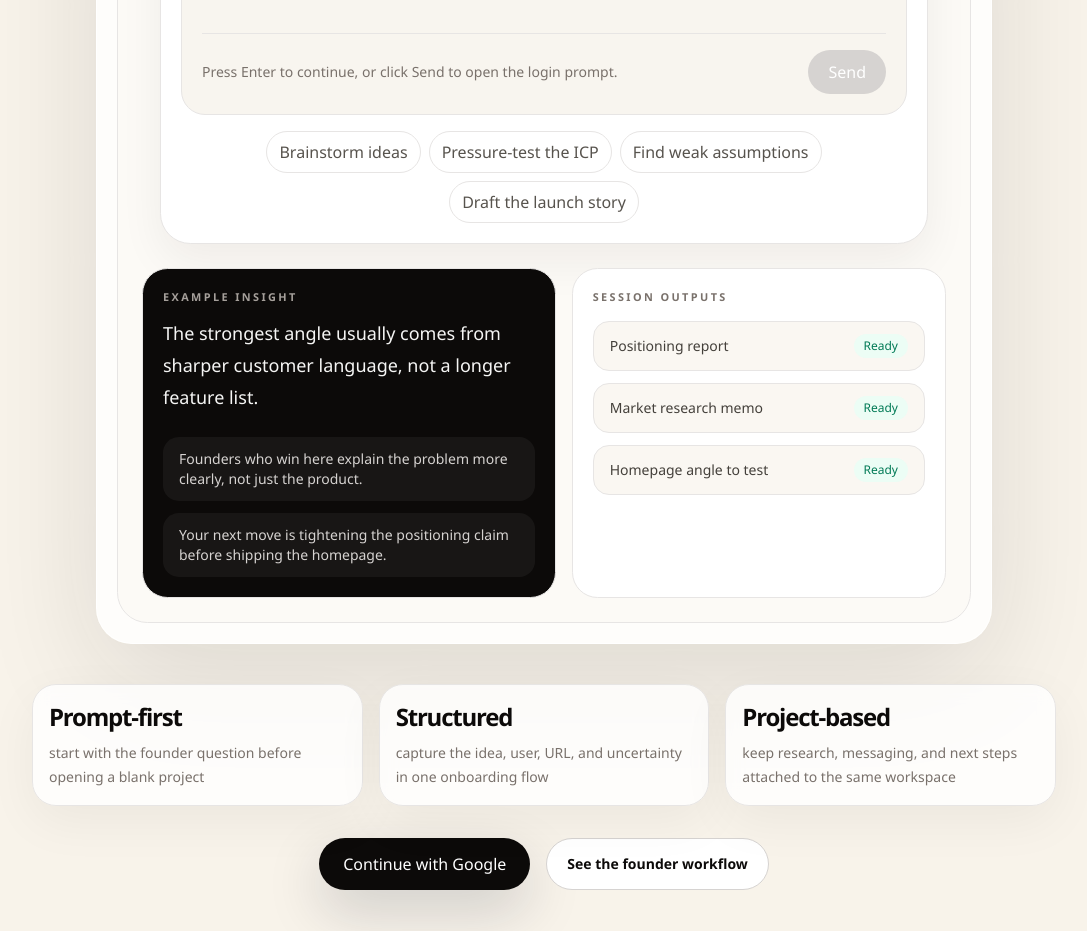
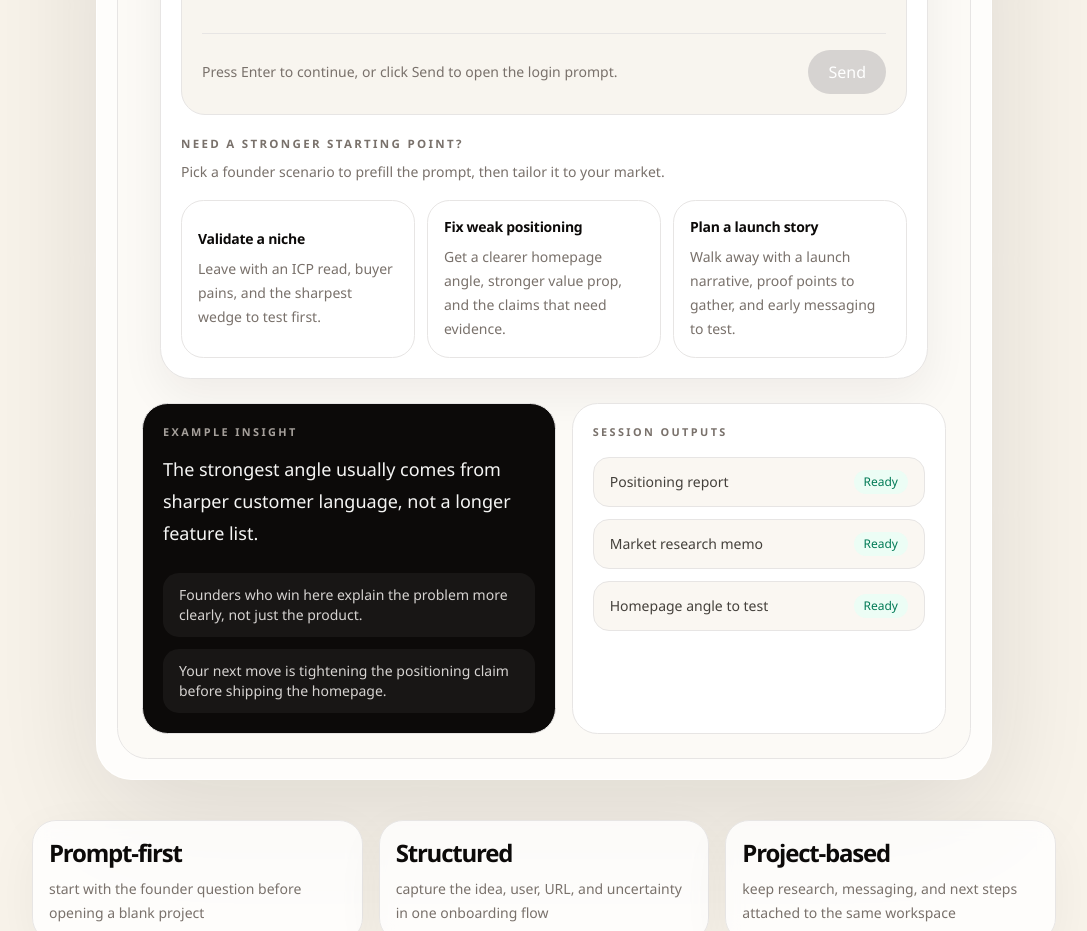
Before and after one commit to jianxux/aicofounder, a Next.js app: page / in a window 1280 px wide. Shown: the part 960-1891 px from the top of the page, without its empty margins (96-1183 px from the left). Built offline with nearby package versions, Linux system fonts and the light colour scheme; no server answers.

Commit message:
feat: add guided founder prompt scenarios

```diff
--- a/src/app/page.tsx
+++ b/src/app/page.tsx
@@ -1,7 +1,7 @@
 "use client";
 
 import Link from "next/link";
-import { type FormEvent, type KeyboardEvent as ReactKeyboardEvent, type ReactNode, useEffect, useId, useState } from "react";
+import { type FormEvent, type KeyboardEvent as ReactKeyboardEvent, type ReactNode, useEffect, useId, useRef, useState } from "react";
 import AuthButton from "@/components/AuthButton";
 import Navbar from "@/components/Navbar";
 import { trackEvent } from "@/lib/analytics";
@@ -12,7 +12,23 @@ const proofMetrics = [
   { value: "Project-based", label: "keep research, messaging, and next steps attached to the same workspace" },
 ];
 
-const promptIdeas = ["Brainstorm ideas", "Pressure-test the ICP", "Find weak assumptions", "Draft the launch story"];
+const founderScenarios = [
+  {
+    label: "Validate a niche",
+    prompt: "Figure out whether independent insurance brokers would pay for an AI assistant that summarizes carrier updates and recommends next actions.",
+    outcomeHint: "Leave with an ICP read, buyer pains, and the sharpest wedge to test first.",
+  },
+  {
+    label: "Fix weak positioning",
+    prompt: "Pressure-test the positioning for a finance ops tool that helps multi-location dental practices stop losing money to insurance underpayments.",
+    outcomeHint: "Get a clearer homepage angle, stronger value prop, and the claims that need evidence.",
+  },
+  {
+    label: "Plan a launch story",
+    prompt: "Help me craft the go-to-market story for an AI copilot that turns customer support tickets into product feedback and weekly roadmap briefs.",
+    outcomeHint: "Walk away with a launch narrative, proof points to gather, and early messaging to test.",
+  },
+] as const;
 
 const trustNotes = [
   {
@@ -188,6 +204,7 @@ function LoginPromptModal({
 export default function LandingPage() {
   const [heroPrompt, setHeroPrompt] = useState("");
   const [showLoginPrompt, setShowLoginPrompt] = useState(false);
+  const heroPromptRef = useRef<HTMLTextAreaElement>(null);
 
   useEffect(() => {
     void trackEvent("page_view", {
@@ -221,6 +238,13 @@ export default function LandingPage() {
       event.preventDefault();
       handleHeroSubmit();
     }
+  };
+
+  const isScenarioSelected = (scenarioPrompt: string) => heroPrompt === scenarioPrompt;
+
+  const handleScenarioSelect = (scenarioPrompt: string) => {
+    setHeroPrompt(scenarioPrompt);
+    heroPromptRef.current?.focus();
   };
 
   return (
@@ -271,16 +295,20 @@ export default function LandingPage() {
                   </label>
                   <div className="mt-3 rounded-[1.5rem] border border-stone-200 bg-[#f8f5ef] px-4 py-4 sm:px-5 sm:py-5">
                     <textarea
+                      ref={heroPromptRef}
                       id="hero-prompt"
                       value={heroPrompt}
                       onChange={(event) => setHeroPrompt(event.target.value)}
                       onKeyDown={handleHeroKeyDown}
                       rows={4}
                       placeholder="Pressure-test an AI product idea before I build the wrong thing."
+                      aria-describedby="hero-prompt-instructions hero-prompt-starting-points-description"
                       className="min-h-[132px] w-full resize-none bg-transparent text-base leading-8 text-stone-800 outline-none placeholder:text-stone-400"
                     />
                     <div className="mt-4 flex flex-col gap-3 border-t border-stone-200 pt-4 sm:flex-row sm:items-center sm:justify-between">
-                      <span className="text-sm text-stone-500">Press Enter to continue, or click Send to open the login prompt.</span>
+                      <span id="hero-prompt-instructions" className="text-sm text-stone-500">
+                        Press Enter to continue, or click Send to open the login prompt.
+                      </span>
                       <button
                         type="submit"
                         disabled={!heroPrompt.trim()}
@@ -290,18 +318,46 @@ export default function LandingPage() {
                       </button>
                     </div>
                   </div>
-                  <div className="mt-4 flex flex-wrap justify-center gap-2">
-                    {promptIdeas.map((prompt) => (
-                      <button
-                        key={prompt}
-                        type="button"
-                        onClick={() => setHeroPrompt(prompt)}
-                        className="rounded-full border border-stone-200 bg-white px-3 py-2 text-sm font-medium text-stone-600 transition hover:border-stone-300 hover:bg-stone-50"
-                      >
-                        {prompt}
-                      </button>
-                    ))}
-                  </div>
+                  <fieldset className="mt-5 text-left">
+                    <legend className="text-[0.72rem] font-semibold uppercase tracking-[0.2em] text-stone-500">Need a stronger starting point?</legend>
+                    <p id="hero-prompt-starting-points-description" className="mt-2 text-sm leading-6 text-stone-500">
+                      Pick a founder scenario to prefill the prompt, then tailor it to your market.
+                    </p>
+                    <div className="mt-4 grid gap-3 sm:grid-cols-3">
+                      {founderScenarios.map((scenario) => {
+                        const selected = isScenarioSelected(scenario.prompt);
+
+                        return (
+                        <button
+                          key={scenario.label}
+                          type="button"
+                          aria-pressed={selected}
+                          onClick={() => handleScenarioSelect(scenario.prompt)}
+                          className={`rounded-[1.4rem] border px-4 py-4 text-left transition ${
+                            selected
+                              ? "border-stone-950 bg-stone-950 text-white shadow-[0_18px_45px_rgba(28,25,23,0.14)]"
+                              : "border-stone-200 bg-white text-stone-700 hover:border-stone-300 hover:bg-stone-50"
+                          }`}
+                        >
+                          <div
+                            className={`text-sm font-semibold tracking-[-0.02em] ${
+                              selected ? "text-white" : "text-stone-950"
+                            }`}
+                          >
+                            {scenario.label}
+                          </div>
+                          <p
+                            className={`mt-2 text-sm leading-6 ${
+                              selected ? "text-stone-200" : "text-stone-500"
+                            }`}
+                          >
+                            {scenario.outcomeHint}
+                          </p>
+                        </button>
+                        );
+                      })}
+                    </div>
+                  </fieldset>
                 </form>
 
                 <div className="mt-6 grid gap-4 text-left lg:grid-cols-[1.05fr_0.95fr]">
```
Also changed, not shown: 1 other file (tests, documents, lock files or other folders).
